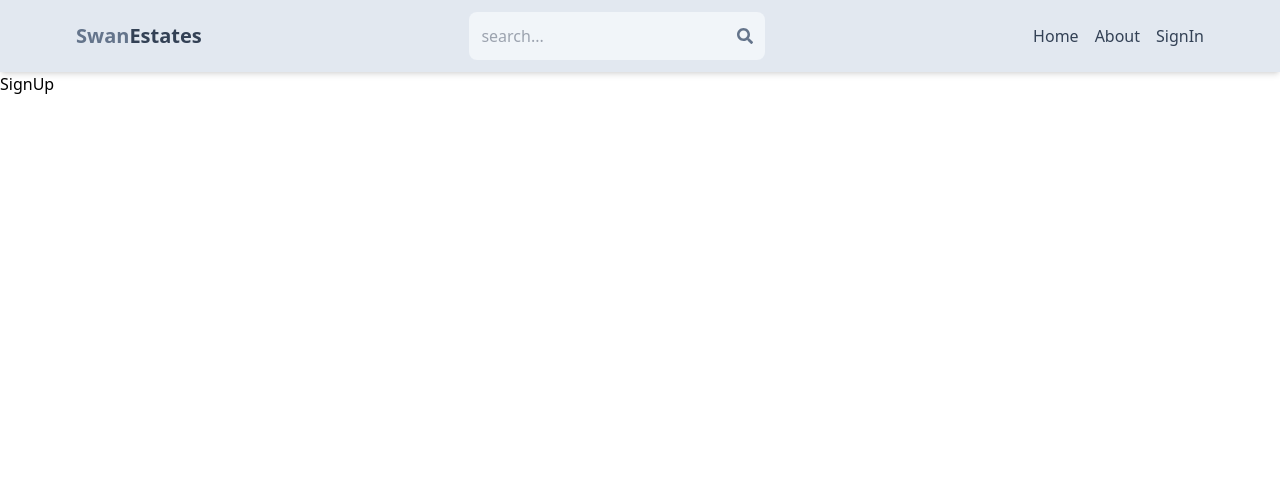
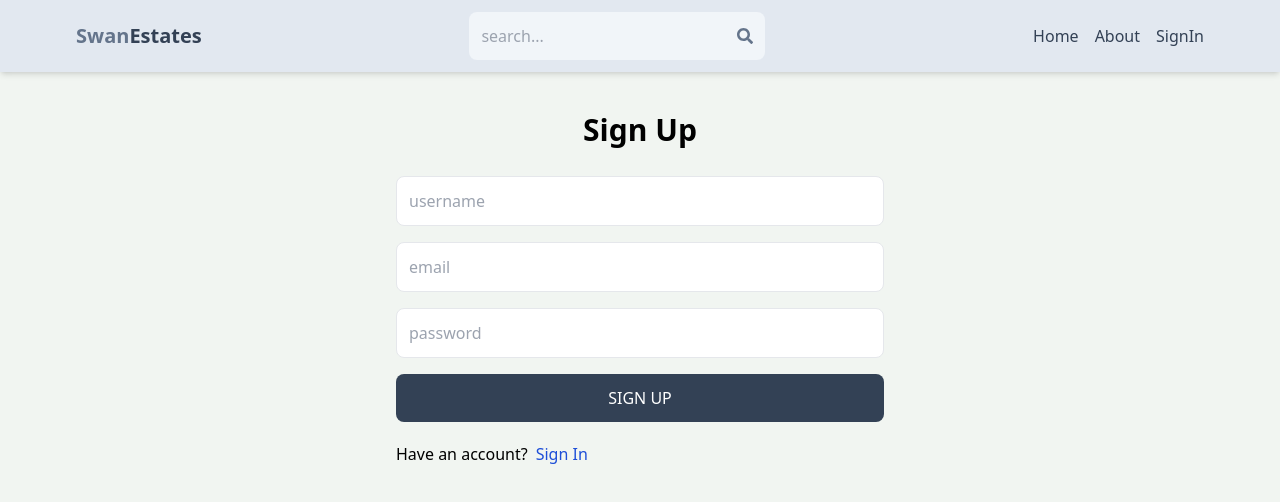
Before and after one commit to arnold-aswan/estate, a React (Vite) app in the folder client/: page /sign-up in a window 1280 px wide. Shown: the top 502 px of the page. Built offline with nearby package versions, Linux system fonts and the light colour scheme.

Commit message:
completed signup page ui

```diff
--- a/client/src/index.css
+++ b/client/src/index.css
@@ -7,3 +7,7 @@
     @apply hidden sm:inline text-slate-700 hover:underline;
   }
 }
+
+body {
+  background-color: rgb(241, 245, 241);
+}
--- a/client/src/pages/SignUp.jsx
+++ b/client/src/pages/SignUp.jsx
@@ -1,5 +1,40 @@
+import { Link } from "react-router-dom";
+
 const SignUp = () => {
-  return <div>SignUp</div>;
+  return (
+    <div className="p-3 max-w-lg mx-auto">
+      <h1 className="text-3xl text-center font-semibold my-7">Sign Up</h1>
+      <form className="flex flex-col gap-4 ">
+        <input
+          type="text"
+          className="border p-3 rounded-lg"
+          placeholder="username"
+          id="username"
+        />
+        <input
+          type="email"
+          className="border p-3 rounded-lg"
+          placeholder="email"
+          id="email"
+        />
+        <input
+          type="password"
+          className="border p-3 rounded-lg"
+          placeholder="password"
+          id="password"
+        />
+        <button className="bg-slate-700 text-white p-3 rounded-lg uppercase hover:opacity-90 disabled:opacity-80">
+          Sign Up
+        </button>
+      </form>
+      <div className="flex gap-2 mt-5 ">
+        <p>Have an account?</p>
+        <Link to="/sign-in">
+          <span className="text-blue-700">Sign In</span>
+        </Link>
+      </div>
+    </div>
+  );
 };
 
 export default SignUp;
```
